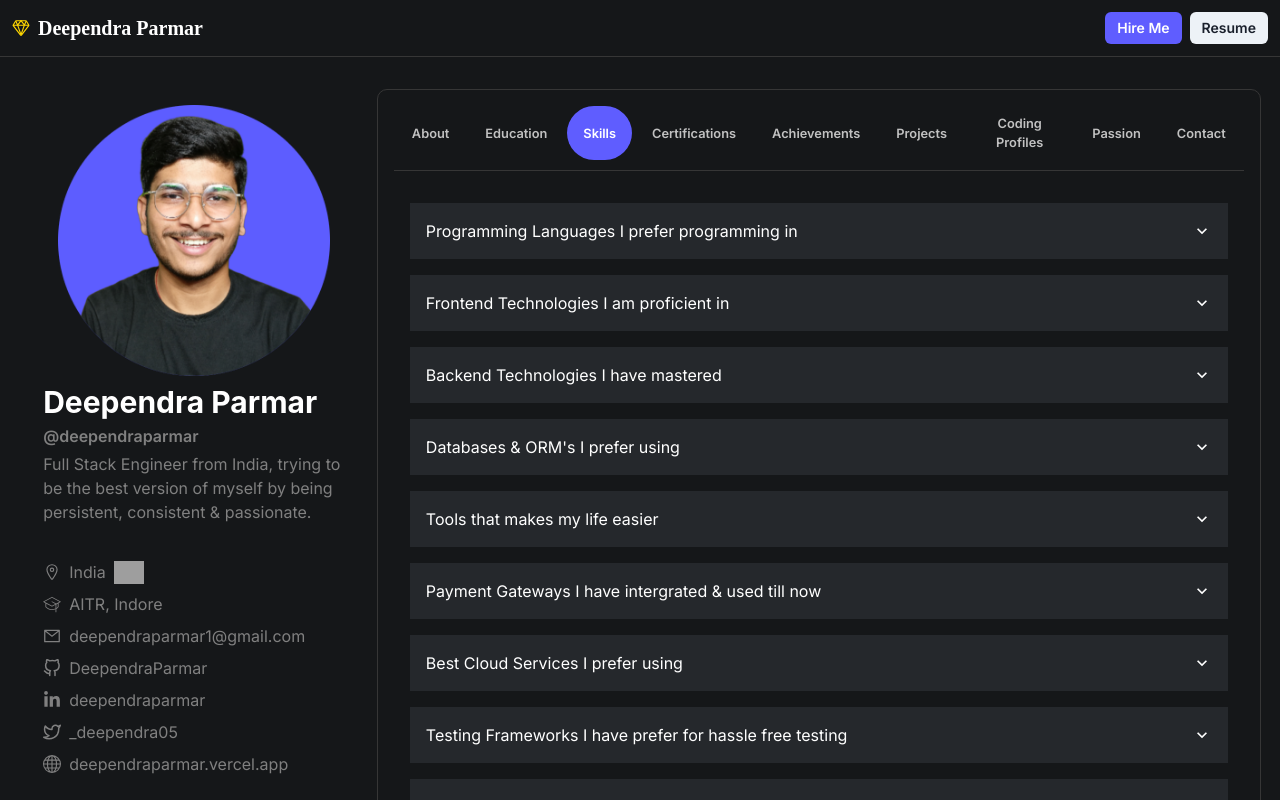
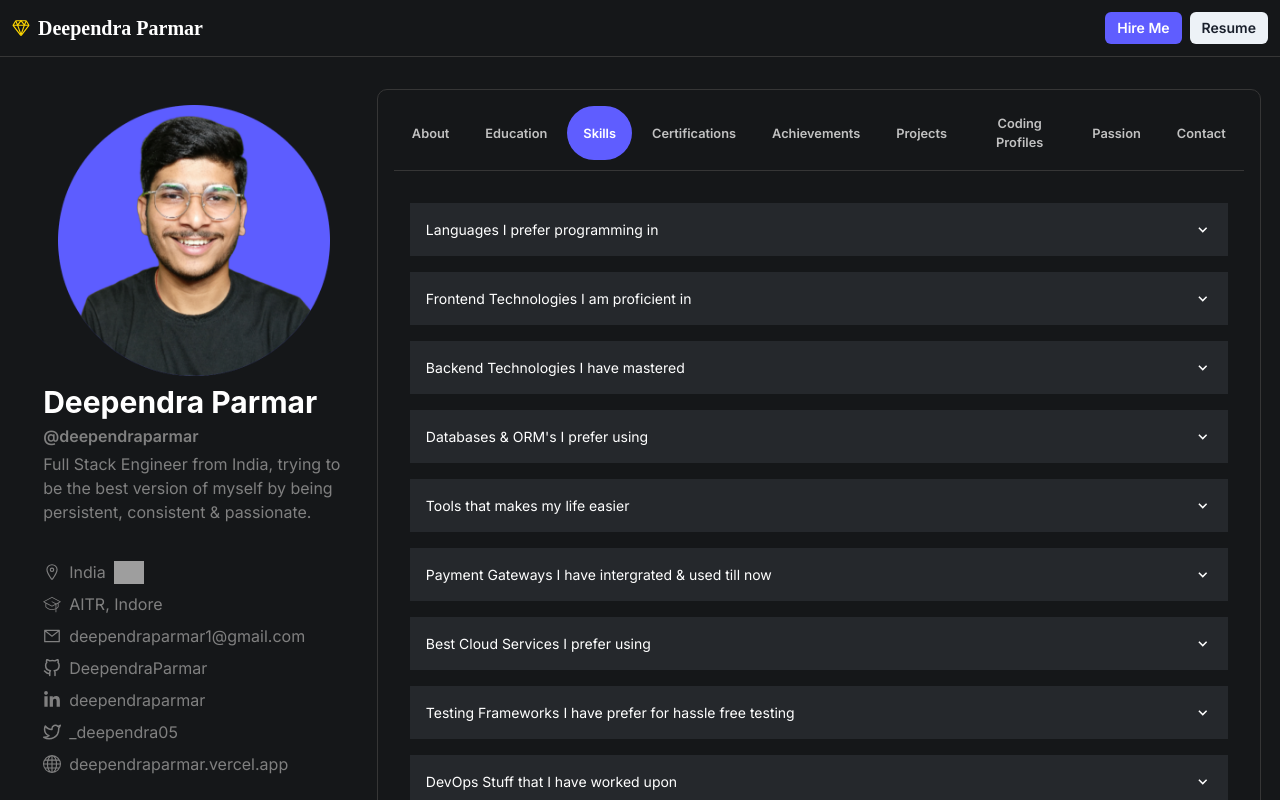
Before and after one commit to DeependraParmar/Deependra-Parmar-Portfolio, a React (Vite) app: page / in a window 1280 px wide. Both pictures are taken after a click on the tab "Skills". Shown: the top 800 px of the page. Built offline with nearby package versions, Linux system fonts and the light colour scheme; grey boxes are pictures that could not be loaded; a web font is replaced by a local one.

Commit message:
Done with skills and its improvements

```diff
--- a/pages/Skills.jsx
+++ b/pages/Skills.jsx
@@ -17,14 +17,14 @@ const Skills = () => {
     <>
         <Accordion width={'full'} allowMultiple allowToggle>
           <AccordionItem my={'4'} border={'none'}>
-            <AccordionButton _hover={{bg: '#25282c'}} p={4} bg={'#25282c'}>
+            <AccordionButton fontSize={['xs','xs','sm','sm']} _hover={{bg: '#25282c'}} p={4} bg={'#25282c'}>
                 <Box as='span' flex='1' textAlign='left'>
-                  Programming Languages I prefer programming in
+                  Languages I prefer programming in
                 </Box>
                 <AccordionIcon />
               </AccordionButton>
             <AccordionPanel border={'1px solid #25282c'} pb={4}>
-              <HStack w={'full'} justifyContent={'flex-start'} alignItems={'flex-start'}>
+              <HStack w={'full'} wrap="wrap" justifyContent={'flex-start'} alignItems={'flex-start'}>
                 {
                   languages.map((skill, index) => (
                     <Skill key={index} skill={skill} />
@@ -37,7 +37,7 @@ const Skills = () => {
 
 
           <AccordionItem my={'4'} border={'none'}>
-            <AccordionButton _hover={{bg: '#25282c'}} p={4} bg={'#25282c'}>
+            <AccordionButton fontSize={['xs','xs','sm','sm']} _hover={{bg: '#25282c'}} p={4} bg={'#25282c'}>
                 <Box as='span' flex='1' textAlign='left'>
                   Frontend Technologies I am proficient in
                 </Box>
@@ -57,7 +57,7 @@ const Skills = () => {
 
 
           <AccordionItem my={'4'} border={'none'}>
-            <AccordionButton _hover={{bg: '#25282c'}} p={4} bg={'#25282c'}>
+            <AccordionButton fontSize={['xs','xs','sm','sm']} _hover={{bg: '#25282c'}} p={4} bg={'#25282c'}>
                 <Box as='span' flex='1' textAlign='left'>
                   Backend Technologies I have mastered
                 </Box>
@@ -77,7 +77,7 @@ const Skills = () => {
 
 
           <AccordionItem my={'4'} border={'none'}>
-            <AccordionButton _hover={{bg: '#25282c'}} p={4} bg={'#25282c'}>
+            <AccordionButton fontSize={['xs','xs','sm','sm']} _hover={{bg: '#25282c'}} p={4} bg={'#25282c'}>
                 <Box as='span' flex='1' textAlign='left'>
                   Databases & ORM's I prefer using
                 </Box>
@@ -97,14 +97,14 @@ const Skills = () => {
 
 
           <AccordionItem my={'4'} border={'none'}>
-            <AccordionButton _hover={{bg: '#25282c'}} p={4} bg={'#25282c'}>
+            <AccordionButton fontSize={['xs','xs','sm','sm']} _hover={{bg: '#25282c'}} p={4} bg={'#25282c'}>
                 <Box as='span' flex='1' textAlign='left'>
                   Tools that makes my life easier
                 </Box>
                 <AccordionIcon />
               </AccordionButton>
             <AccordionPanel border={'1px solid #25282c'} pb={4}>
-              <HStack w={'full'} justifyContent={'flex-start'} alignItems={'flex-start'}>
+              <HStack w={'full'} wrap="wrap" justifyContent={'flex-start'} alignItems={'flex-start'}>
                 {
                   tools.map((skill, index) => (
                     <Skill key={index} skill={skill} />
@@ -117,14 +117,14 @@ const Skills = () => {
 
 
           <AccordionItem my={'4'} border={'none'}>
-            <AccordionButton _hover={{bg: '#25282c'}} p={4} bg={'#25282c'}>
+            <AccordionButton fontSize={['xs','xs','sm','sm']} _hover={{bg: '#25282c'}} p={4} bg={'#25282c'}>
                 <Box as='span' flex='1' textAlign='left'>
                   Payment Gateways I have intergrated & used till now
                 </Box>
                 <AccordionIcon />
               </AccordionButton>
             <AccordionPanel border={'1px solid #25282c'} pb={4}>
-              <HStack w={'full'} justifyContent={'flex-start'} alignItems={'flex-start'}>
+              <HStack w={'full'} wrap="wrap" justifyContent={'flex-start'} alignItems={'flex-start'}>
                 {
                   paymentGateways.map((skill, index) => (
                     <Skill key={index} skill={skill} />
@@ -137,14 +137,14 @@ const Skills = () => {
 
 
           <AccordionItem my={'4'} border={'none'}>
-            <AccordionButton _hover={{bg: '#25282c'}} p={4} bg={'#25282c'}>
+            <AccordionButton fontSize={['xs','xs','sm','sm']} _hover={{bg: '#25282c'}} p={4} bg={'#25282c'}>
                 <Box as='span' flex='1' textAlign='left'>
                   Best Cloud Services I prefer using
                 </Box>
                 <AccordionIcon />
               </AccordionButton>
             <AccordionPanel border={'1px solid #25282c'} pb={4}>
-              <HStack w={'full'} justifyContent={'flex-start'} alignItems={'flex-start'}>
+              <HStack w={'full'} wrap="wrap" justifyContent={'flex-start'} alignItems={'flex-start'}>
                 {
                   clouds.map((skill, index) => (
                     <Skill key={index} skill={skill} />
@@ -157,14 +157,14 @@ const Skills = () => {
 
 
           <AccordionItem my={'4'} border={'none'}>
-            <AccordionButton _hover={{bg: '#25282c'}} p={4} bg={'#25282c'}>
+            <AccordionButton fontSize={['xs','xs','sm','sm']} _hover={{bg: '#25282c'}} p={4} bg={'#25282c'}>
                 <Box as='span' flex='1' textAlign='left'>
                   Testing Frameworks I have prefer for hassle free testing
                 </Box>
                 <AccordionIcon />
               </AccordionButton>
             <AccordionPanel border={'1px solid #25282c'} pb={4}>
-              <HStack w={'full'} justifyContent={'flex-start'} alignItems={'flex-start'}>
+              <HStack w={'full'} wrap="wrap" justifyContent={'flex-start'} alignItems={'flex-start'}>
                 {
                   testing.map((skill, index) => (
                     <Skill key={index} skill={skill} />
@@ -177,14 +177,14 @@ const Skills = () => {
 
 
           <AccordionItem my={'4'} border={'none'}>
-            <AccordionButton _hover={{bg: '#25282c'}} p={4} bg={'#25282c'}>
+            <AccordionButton fontSize={['xs','xs','sm','sm']} _hover={{bg: '#25282c'}} p={4} bg={'#25282c'}>
                 <Box as='span' flex='1' textAlign='left'>
                   DevOps Stuff that I have worked upon
                 </Box>
                 <AccordionIcon />
               </AccordionButton>
             <AccordionPanel border={'1px solid #25282c'} pb={4}>
-              <HStack w={'full'} justifyContent={'flex-start'} alignItems={'flex-start'}>
+              <HStack w={'full'} wrap="wrap" justifyContent={'flex-start'} alignItems={'flex-start'}>
                 {
                   devOps.map((skill, index) => (
                     <Skill key={index} skill={skill} />
@@ -196,14 +196,14 @@ const Skills = () => {
 
 
           <AccordionItem my={'4'} border={'none'}>
-            <AccordionButton _hover={{bg: '#25282c'}} p={4} bg={'#25282c'}>
+            <AccordionButton fontSize={['xs','xs','sm','sm']} _hover={{bg: '#25282c'}} p={4} bg={'#25282c'}>
                 <Box as='span' flex='1' textAlign='left'>
                   My Soft Skills that makes me unique
                 </Box>
                 <AccordionIcon />
               </AccordionButton>
             <AccordionPanel border={'1px solid #25282c'} pb={4}>
-              <HStack w={'full'} justifyContent={'flex-start'} alignItems={'flex-start'}>
+              <HStack w={'full'} wrap="wrap" justifyContent={'flex-start'} alignItems={'flex-start'}>
                 {
                   softskills.map((skill, index) => (
                     <Skill key={index} skill={skill} />
```
